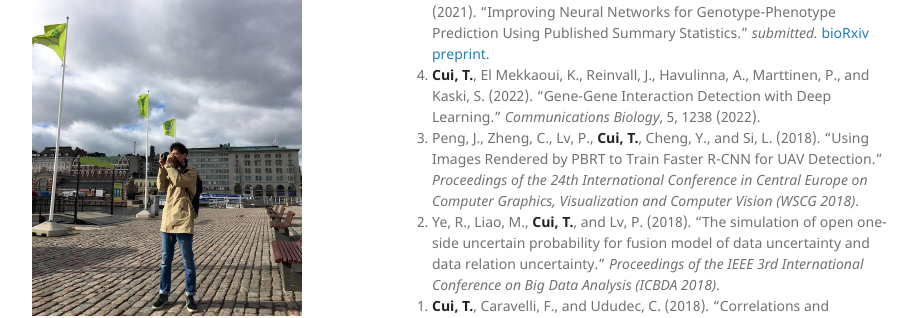
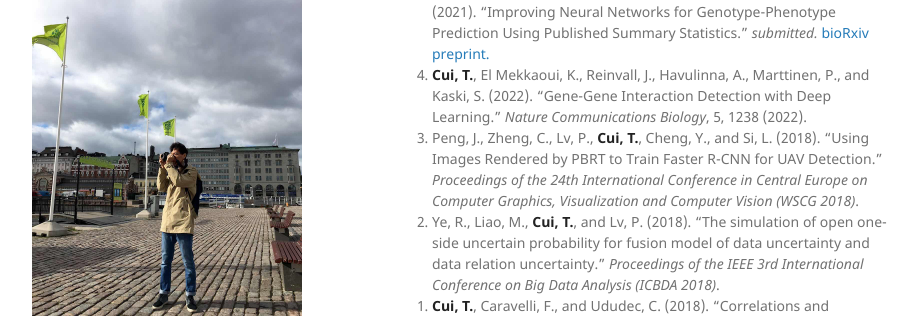
Before and after one commit to tycui/tycui.github.io, a Jekyll site: the page built from index.md, in a window 1280 px wide and 900 px high, scrolled down 573 px. Shown: the part 153-471 px from the top of the window, without its empty margins (178-1095 px from the left). Built offline with Jekyll 4.4.1, drawn with Linux system fonts in a browser that asks for light colours; our own code applies the rules of GitHub Pages for plain Markdown files.

Commit message:
Update index.md

```diff
--- a/index.md
+++ b/index.md
@@ -17,7 +17,7 @@ layout: default
 
 ## Applications:
 0. **Cui, T.**, El Mekkaoui, K., Havulinna, A., Marttinen, P., and Kaski, S. (2021). "Improving Neural Networks for Genotype-Phenotype Prediction Using Published Summary Statistics." _submitted._ [bioRxiv preprint.](https://www.biorxiv.org/content/10.1101/2021.11.09.467937v1)
-0. **Cui, T.**, El Mekkaoui, K., Reinvall, J., Havulinna, A., Marttinen, P., and Kaski, S. (2022). "Gene-Gene Interaction Detection with Deep Learning." _Communications Biology_, 5, 1238 (2022).
+0. **Cui, T.**, El Mekkaoui, K., Reinvall, J., Havulinna, A., Marttinen, P., and Kaski, S. (2022). "Gene-Gene Interaction Detection with Deep Learning." _Nature Communications Biology_, 5, 1238 (2022).
 0. Peng, J., Zheng, C., Lv, P., **Cui, T.**, Cheng, Y., and Si, L. (2018). "Using Images Rendered by PBRT to Train Faster R-CNN for UAV Detection." _Proceedings of the 24th International Conference in Central Europe on Computer Graphics, Visualization and Computer Vision (WSCG 2018)_.
 0. Ye, R., Liao, M., **Cui, T.**, and Lv, P. (2018). "The simulation of open one-side uncertain probability for fusion model of data uncertainty and data relation uncertainty." _Proceedings of the IEEE 3rd International Conference on Big Data Analysis (ICBDA 2018)_.
 0. **Cui, T.**, Caravelli, F., and Ududec, C. (2018). "Correlations and clustering in wholesale electricity markets." _Physica A: Statistical Mechanics and its Applications_ 492 (2018): 1507-1522.
```
